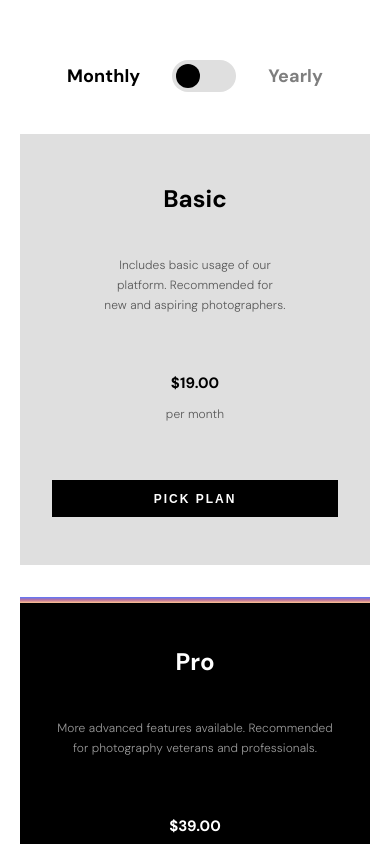
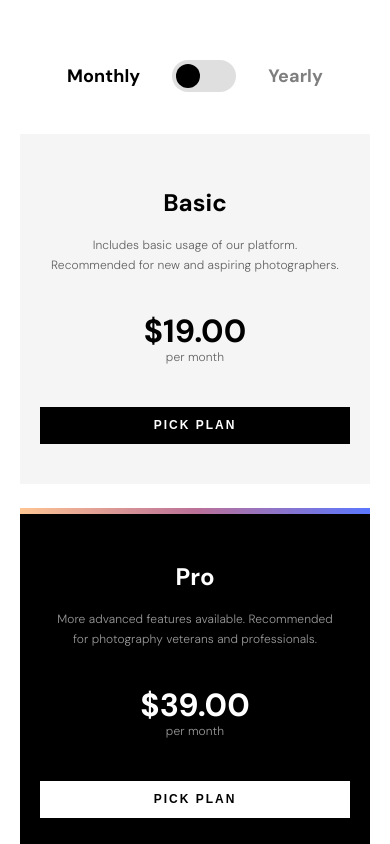
Before and after one commit to satrop/demo-photosnap, a Next.js app: page /pricing in a window 390 px wide. Shown: the part 820-1664 px from the top of the page. Built offline with nearby package versions, Linux system fonts and the light colour scheme.

Commit message:
Refactor PriceCard component: update title element to h2, adjust padding and background color, and enhance layout for better responsiveness

```diff
--- a/src/app/global-scss/_colors.scss
+++ b/src/app/global-scss/_colors.scss
@@ -1,4 +1,5 @@
 :root {
+  --gray-50: #f5f5f5;
   --gray: #dfdfdf;
-  --gradient: #ffc593 0%, #bc7198 50%, #5a77ff 100%;
+  --gradient: #5a77ff 0%, #bc7198 50%, #ffc593 100%;
 }
--- a/src/app/pricing/pricing.scss
+++ b/src/app/pricing/pricing.scss
@@ -11,11 +11,11 @@
 .pricing-cards {
   display: grid;
   grid-template-columns: 1fr;
-  gap: 2rem;
+  gap: 1.5rem;
 
   @media (min-width: bp.$bp-md) {
     grid-template-columns: repeat(3, 1fr);
-    gap: 3rem;
+    gap: 1.875rem;
     align-items: center;
   }
 }
--- a/src/components/price-card/PriceCard.scss
+++ b/src/components/price-card/PriceCard.scss
@@ -2,17 +2,29 @@
 
 .price-card {
   position: relative;
-  background-color: var(--gray);
-  padding: 3rem 2rem;
+  background-color: var(--gray-50);
+  padding: 3.5rem 1.25rem 2.5rem 1.25rem;
   text-align: center;
-  transition: transform 0.3s ease;
+
+  @media (min-width: bp.$bp-md) {
+    padding: 2.5rem;
+  }
+
+  @media (min-width: bp.$bp-lg) {
+    padding: 3.5rem 2.5rem 2.5rem;
+  }
 
   &--popular {
     background-color: black;
     color: white;
+    height: 100%;
+
+    @media (min-width: bp.$bp-lg) {
+      padding-block: calc(3.5rem + 22px);
+    }
 
     &::before {
-      --direction: 360deg;
+      --direction: -92deg;
       content: "";
       position: absolute;
       top: 0;
@@ -20,34 +32,72 @@
       width: 100%;
       height: 6px;
       background: linear-gradient(var(--direction), var(--gradient));
+
+      @media (min-width: bp.$bp-sm) and (max-width: bp.$bp-md) {
+        width: 6px;
+        height: 100%;
+      }
+    }
+
+    .price-card__button {
+      background-color: white;
+      color: black;
     }
   }
 
   &__content {
-    display: flex;
-    flex-direction: column;
-    gap: 1.5rem;
+    display: grid;
+    grid-template-columns: 1fr;
+    grid-template-areas:
+      "title"
+      "description"
+      "price-container"
+      "button";
+
+    @media (min-width: bp.$bp-sm) and (max-width: bp.$bp-md) {
+      grid-template-columns: repeat(2, 1fr);
+      grid-template-areas:
+        "title price-container"
+        "description price-container"
+        "button .";
+
+      .price-card__title,
+      .price-card__description {
+        text-align: left;
+      }
+
+      .price-card__price-container {
+        margin: 0;
+        text-align: right;
+      }
+
+      .price-card__button {
+        margin-top: 2.5rem;
+      }
+    }
   }
 
   &__title {
+    grid-area: title;
     font-size: var(--xl);
-    margin-bottom: 1rem;
+    margin-bottom: 1.25rem;
   }
 
   &__description {
+    grid-area: description;
     font-size: var(--sm);
     opacity: 0.6;
-    margin-bottom: 2rem;
   }
 
   &__price-container {
-    margin-bottom: 2rem;
+    grid-area: price-container;
+    margin-block: 2.5rem;
   }
 
   &__price {
-    font-size: var(--3xl);
+    font-size: var(--xxl);
+    line-height: 1;
     font-weight: bold;
-    margin-bottom: 0.5rem;
   }
 
   &__period {
@@ -56,6 +106,12 @@
   }
 
   &__button {
+    grid-area: button;
     width: 100%;
+
+    &:hover {
+      background-color: var(--gray);
+      color: black;
+    }
   }
 }
--- a/src/components/price-card/PriceCard.tsx
+++ b/src/components/price-card/PriceCard.tsx
@@ -17,7 +17,7 @@ export default function PriceCard({ title, description, price, isYearly, popular
   return (
     <div className={`price-card${popular ? " price-card--popular" : ""}`}>
       <div className="price-card__content">
-        <h3 className="price-card__title">{title}</h3>
+        <h2 className="price-card__title">{title}</h2>
         <p className="price-card__description">{description}</p>
         <div className="price-card__price-container">
           <p className="price-card__price">${currentPrice.toFixed(2)}</p>
```
